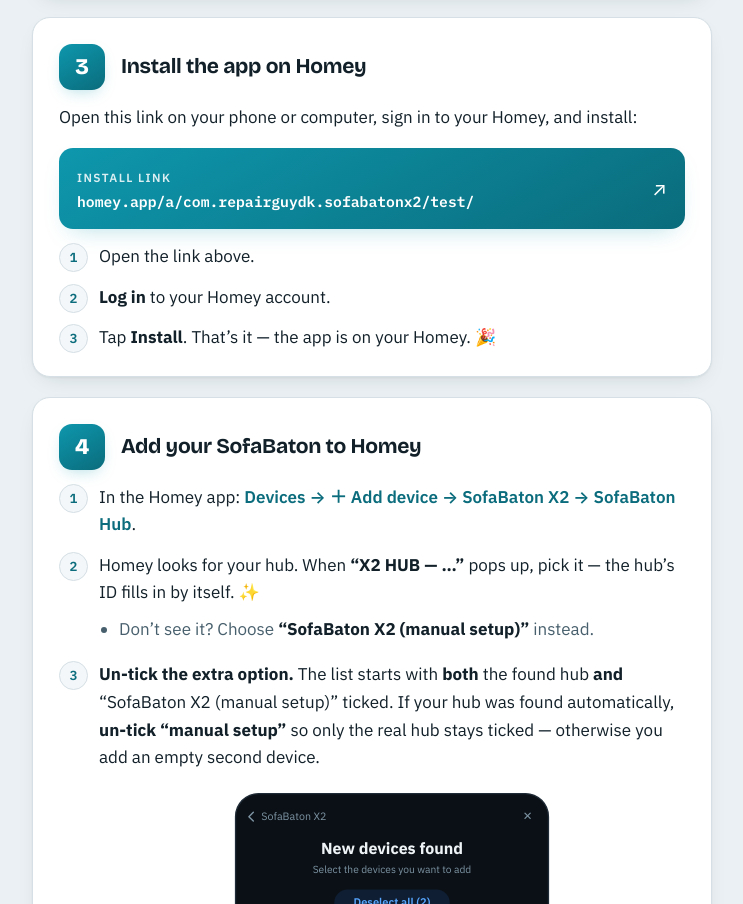
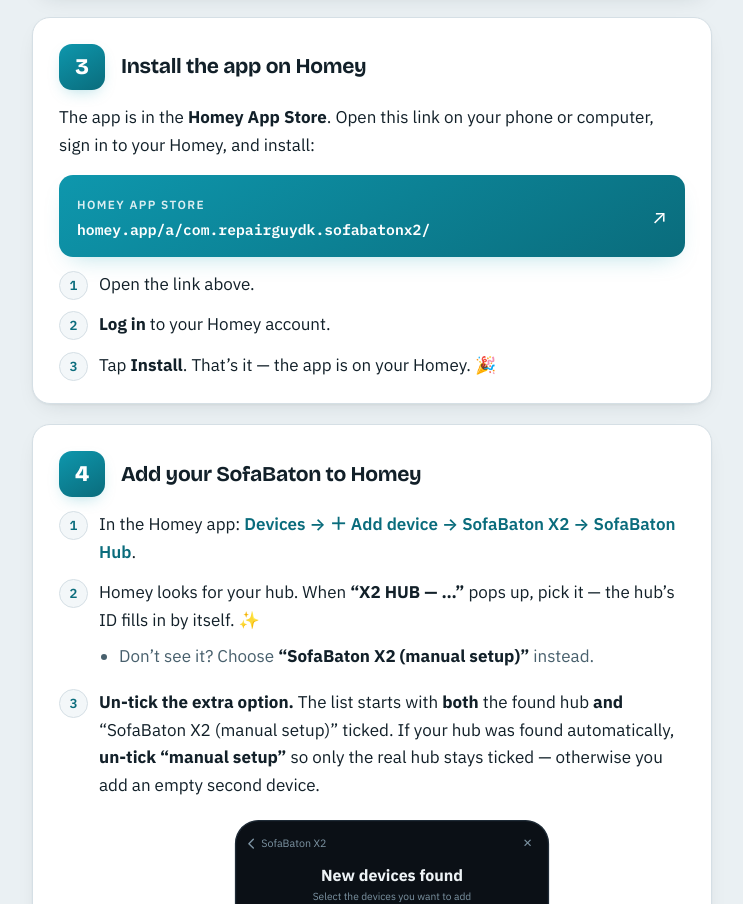
Before and after one commit to RepairGuyDK/com.repairguydk.sofabatonx2, a website: page docs/index.html in a window 1280 px wide. Shown: the part 2066-2970 px from the top of the page, without its empty margins (268-1011 px from the left). Drawn offline with nearby package versions, Linux system fonts and the light colour scheme.

Commit message:
Point install links at the live Homey App Store
The app passed certification and is live, so the setup guide no longer
links to the test channel. Also link the store page from the README.

```diff
--- a/docs/index.html
+++ b/docs/index.html
@@ -310,11 +310,11 @@
 
     <section class="step">
       <div class="step-head"><div class="num"></div><h3>Install the app on Homey</h3></div>
-      <p>Open this link on your phone or computer, sign in to your Homey, and install:</p>
-      <a class="linkbtn" href="https://homey.app/a/com.repairguydk.sofabatonx2/test/" target="_blank" rel="noopener">
+      <p>The app is in the <b>Homey App Store</b>. Open this link on your phone or computer, sign in to your Homey, and install:</p>
+      <a class="linkbtn" href="https://homey.app/a/com.repairguydk.sofabatonx2/" target="_blank" rel="noopener">
         <span class="lb-text">
-          <span class="lb-label">Install link</span>
-          <span class="lb-url">homey.app/a/com.repairguydk.sofabatonx2/test/</span>
+          <span class="lb-label">Homey App Store</span>
+          <span class="lb-url">homey.app/a/com.repairguydk.sofabatonx2/</span>
         </span>
         <span class="lb-arrow">↗</span>
       </a>
```
Also changed, not shown: README.md.
